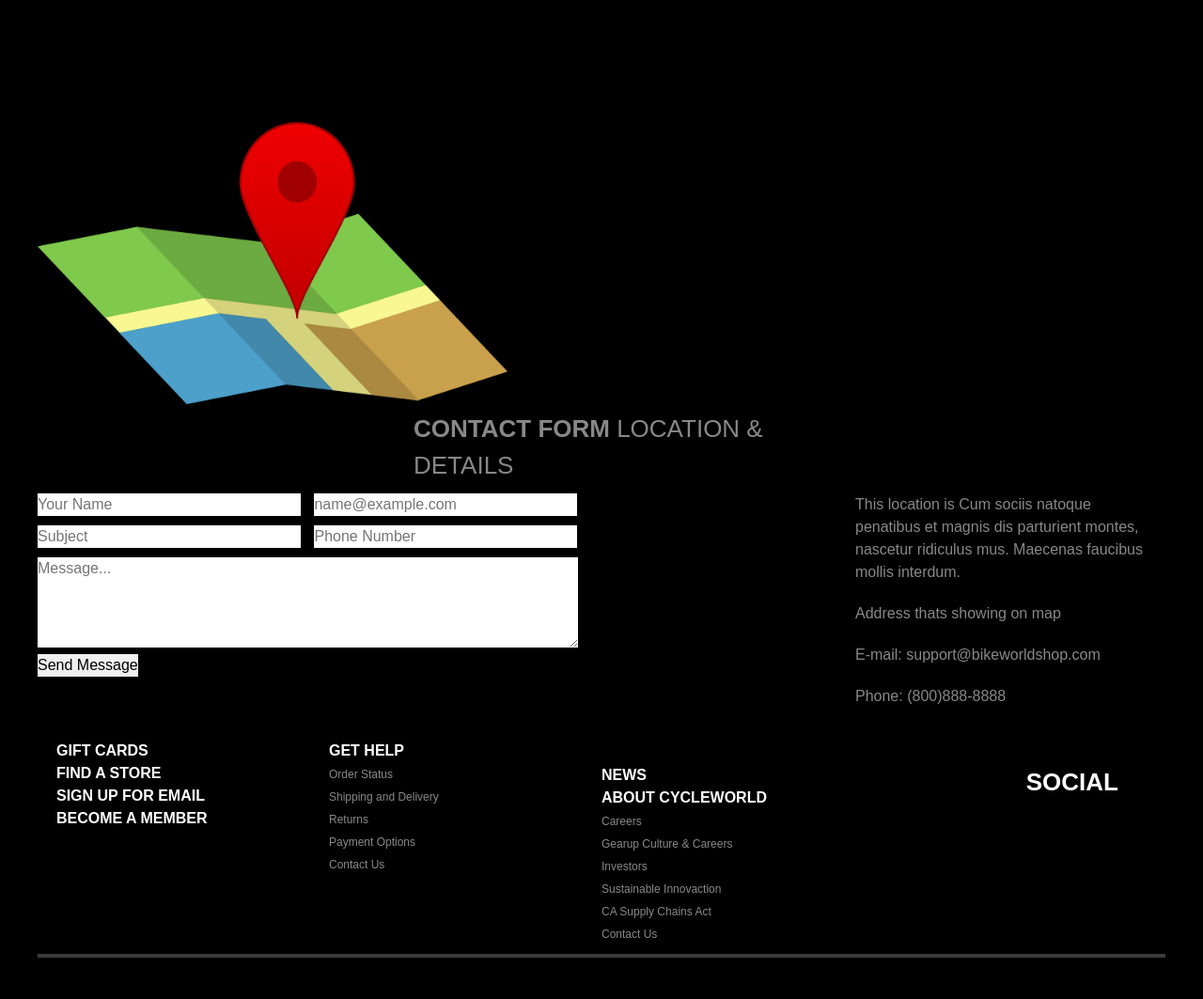
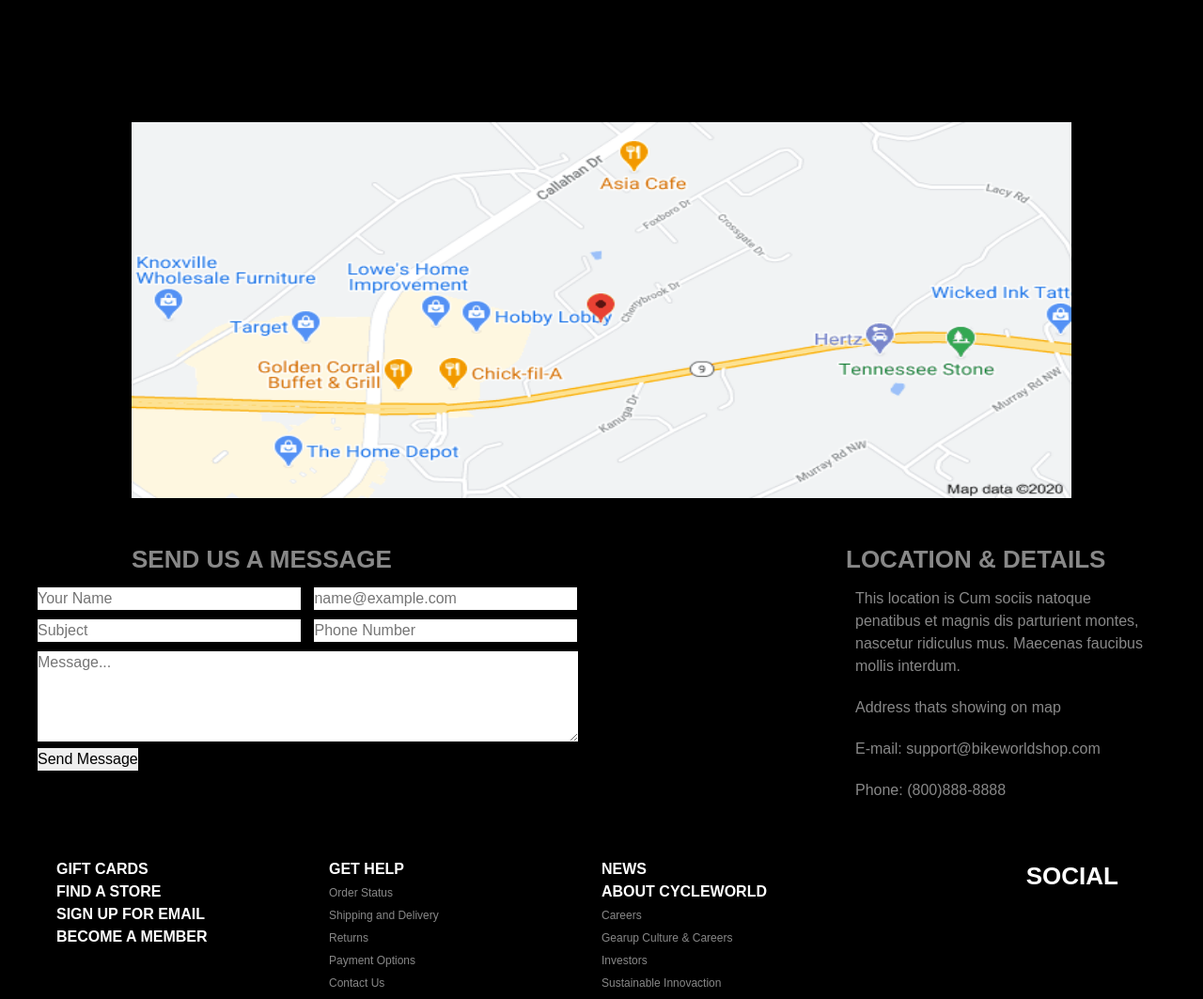
Before and after one commit to whyadiwhy/dehp3000.github.io, a plain HTML site: page contact.html in a window 1280 px wide. Shown: the part 360-1423 px from the top of the page at 94% size. Drawn offline with Linux system fonts and the light colour scheme.

Commit message:
Added clear fix to contact page

```diff
--- a/contact.html
+++ b/contact.html
@@ -22,13 +22,14 @@
 
 <!--Map section-->
 <section id ="map">
-  <img src="./images/map-1272165_1280.png" alt="Map with location">
+  <p><img src="./images/map.png" alt="Map with location"></p>
 </section>
 <div>
   <section id ="contact">
-  <h2>Contact Form <strong>Location & Details</strong></h2>
+  <h2>Contact Form</h2>
 
   <form action="submit" role ="Contact information form" id ="contactForm">
+      <h2>Send Us a Message</h2>
       <input type="text" name ="name" id = "name" placeholder="Your Name">
       <input type="email" name="email" id="email" placeholder="name@example.com">
       <input type="text" name = "subject" id = "subject" placeholder="Subject">
@@ -37,6 +38,7 @@
       <input type="submit" value="Send Message">
   </form>
   <aside id ="details">
+    <h2>Location & Details</h2>
   <p>
       This location is Cum sociis natoque penatibus et magnis dis parturient montes,
      nascetur ridiculus mus. Maecenas faucibus mollis interdum.
--- a/css/main.css
+++ b/css/main.css
@@ -475,24 +475,22 @@ This starts the shop page section*/
 /*!!!!!!!!!!!!!!!!!!!!!!!!!!!!!!!!!!!!!!!!!!!!!!!!!!!!!!!!!!!!!!
 This starts the contact page section*/
 #map {
-	margin: auto 0;
 	max-width: 1200px;
 	width: calc(100%/1 - 2rem/2);
 }
 #map img{
-	height: 30rem;
-	width: 50rem;
-	margin-left: 0;
-	margin-right: 0;
+	height: 40rem;
+	width: 100rem;
+	margin-left: 10rem;
+	margin-right: 10rem;
 }
 #contact {
 	max-width: 1200px;
 	margin: auto;
 	height: 30rem;
 }
-#contact h2 strong {
-	text-align: right;
-	font-weight: lighter;
+#contact >h2 {
+	text-indent: -9999px;
 }
 #contactForm {
 	float: left;
@@ -524,3 +522,11 @@ This starts the contact page section*/
 #details p {
 	padding: 1rem;
 }
+#details h2 {
+	text-align: left;
+}
+div::after{
+	content: "";
+	display: block;
+	clear: both;
+}
```
Also changed, not shown: images/map.png (added).
